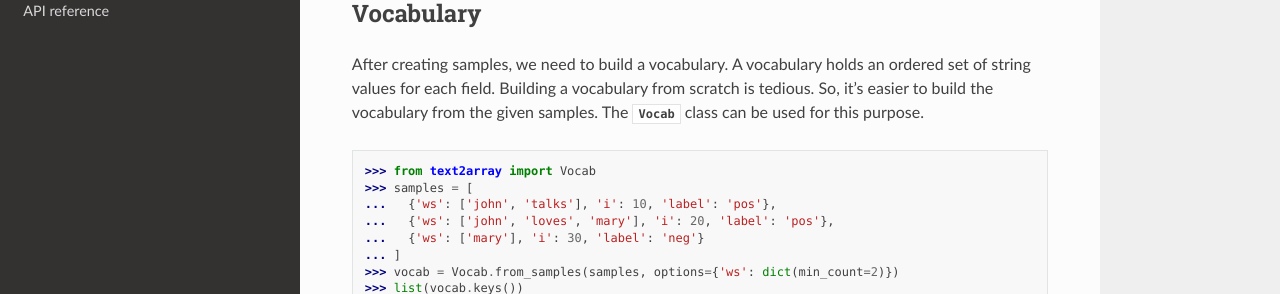
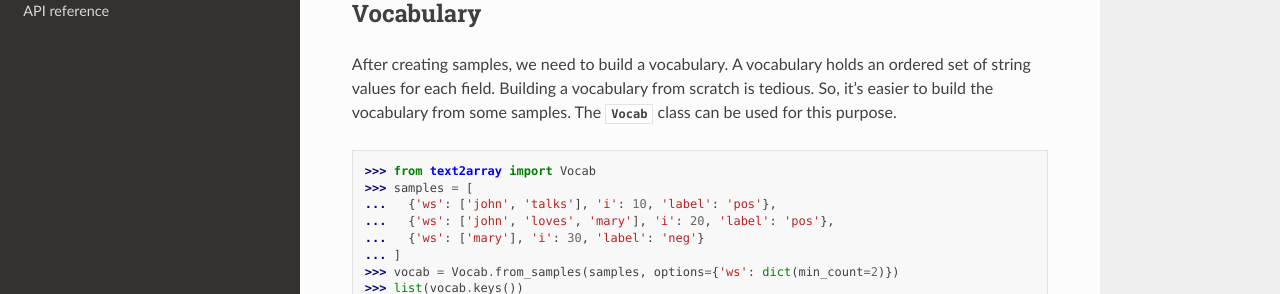
Before and after one commit to kmkurn/text2array, a Sphinx documentation site: the page built from docs/tutorial.rst, in a window 1280 px wide and 900 px high. Shown: the part 343-637 px from the top of the window. Built offline with Sphinx 7.4.7 and the Read the Docs theme 2.0.0, drawn with Linux system fonts in a browser that asks for light colours; some of the changed lines change nothing that is shown.

Commit message:
Group doctests in tutorial.rst together

```diff
--- a/docs/tutorial.rst
+++ b/docs/tutorial.rst
@@ -17,10 +17,10 @@
 
 After creating samples, we need to build a vocabulary. A vocabulary holds an ordered set
 of string values for each field. Building a vocabulary from scratch is tedious. So, it's
-easier to build the vocabulary from the given samples. The `Vocab` class can be used for
+easier to build the vocabulary from some samples. The `Vocab` class can be used for
 this purpose.
 
-.. doctest::
+.. doctest:: tutorial
 
     >>> from text2array import Vocab
     >>> samples = [
@@ -58,7 +58,7 @@
 conversion means mapping all field values according to the vocabulary. Continuing
 from the previous example:
 
-.. doctest::
+.. doctest:: tutorial
 
    >>> for s in vocab.stoi(samples):
    ...   print(s)
@@ -79,7 +79,7 @@
 To shuffle, we need to pass a ``Sequence[Sample]`` to `ShuffleIterator`. We can easily
 convert an ``Iterable[Sample]`` to ``Sequence[Sample]`` by converting it to a `list`.
 
-.. doctest::
+.. doctest:: tutorial
 
    >>> samples = list(vocab.stoi(samples))  # now we have a sequence
    >>> from random import Random
@@ -109,7 +109,7 @@
 is an ``Iterable[Sample]``, it is thus possible passing it to perform shuffling and
 batching sequentially on each iteration.
 
-.. doctest::
+.. doctest:: tutorial
 
    >>> from text2array import Batch, BatchIterator, ShuffleIterator
    >>> iterator = ShuffleIterator(samples, key=lambda s: len(s['ws']))
@@ -129,7 +129,7 @@
 samples in that batch to an array. The nice thing is sequential fields are automatically
 padded, **no matter how deeply nested they are**.
 
-.. doctest::
+.. doctest:: tutorial
 
    >>> samples = [
    ...   {'ws': ['john', 'talks'], 'cs': [list('john'), list('talks')]},
```
